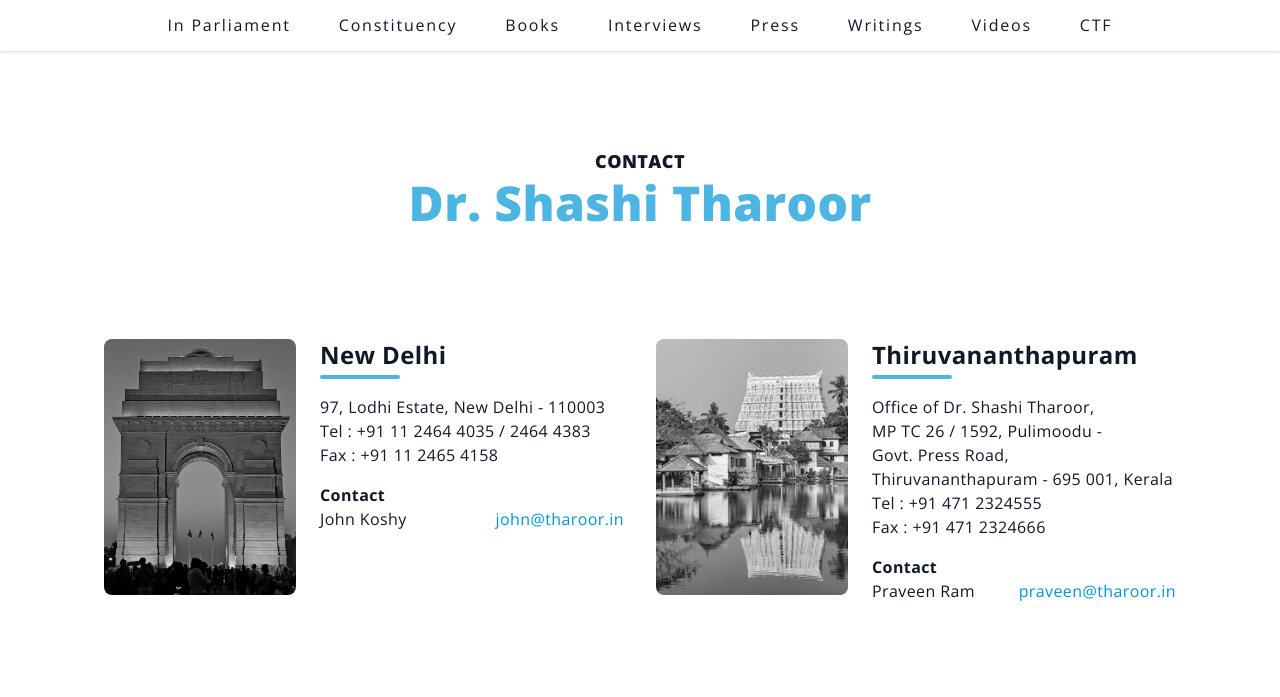
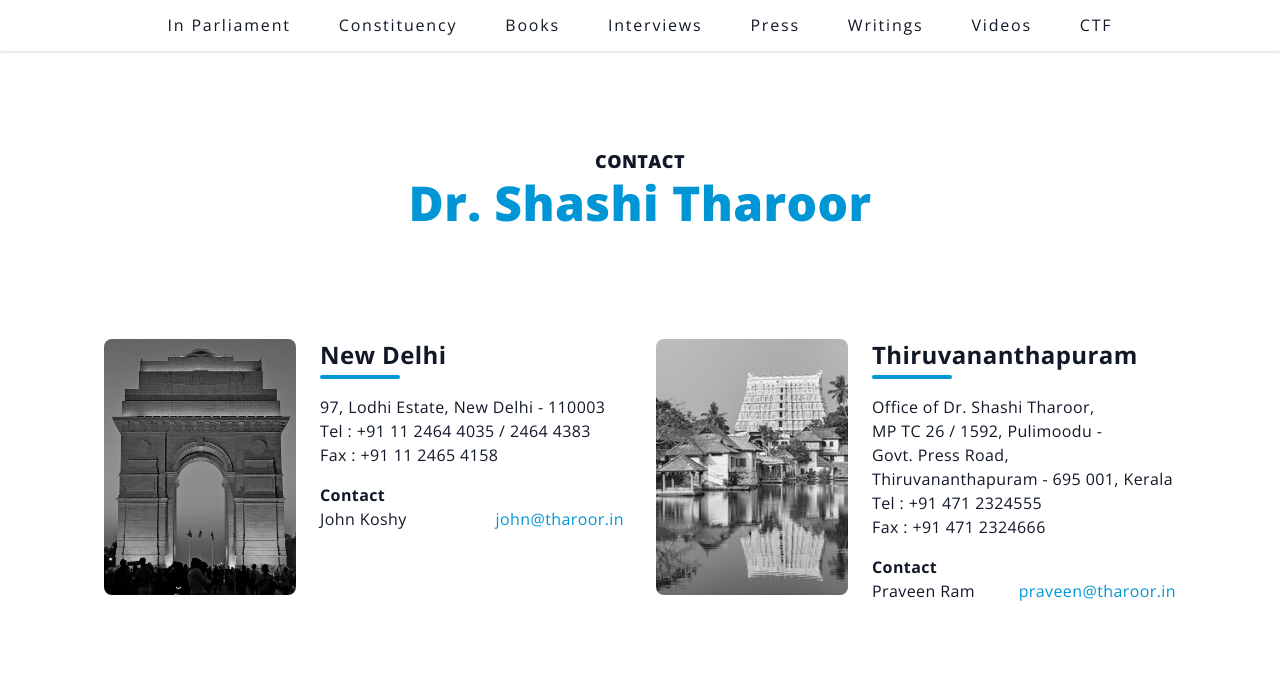
Before and after one commit to anandhanedom/gatsby-tailwind-template, a Gatsby site: page /contact in a window 1280 px wide. Shown: the part 103-800 px from the top of the page. Built offline with nearby package versions, Linux system fonts and the light colour scheme; Gatsby itself is replaced by a stand-in of ours.

Commit message:
fix: update text opacity

```diff
--- a/src/components/AboutBanner.js
+++ b/src/components/AboutBanner.js
@@ -9,7 +9,7 @@ const AboutBanner = () => {
         <div className="flex w-full mb-20 flex-wrap">
           <div className="font-extrabold tracking-wide lg:w-1/3 lg:mb-0 mb-4">
             <h2 className="text-sm md:text-lg mb-1 uppercase">About</h2>
-            <h3 className="text-primary-100 text-opacity-60 text-3xl md:text-5xl">
+            <h3 className="text-primary-100 text-3xl md:text-5xl">
               Dr. Shashi Tharoor
             </h3>
           </div>
--- a/src/components/MiniGallery.js
+++ b/src/components/MiniGallery.js
@@ -12,7 +12,7 @@ const MiniGallery = () => {
             <h2 className="text-sm md:text-lg mb-1 uppercase">
               My Constituency
             </h2>
-            <h3 className="text-primary-100 text-opacity-60 text-3xl md:text-5xl">
+            <h3 className="text-primary-100 text-3xl md:text-5xl">
               Trivandrum
             </h3>
           </div>
--- a/src/components/PageTitle.js
+++ b/src/components/PageTitle.js
@@ -5,7 +5,7 @@ const PageTitle = ({ title }) => {
     <div className="flex flex-col text-center w-full mb-20">
       <div className="font-extrabold tracking-wide mb-4">
         <h2 className="text-sm md:text-lg mb-1 uppercase">{title}</h2>
-        <h3 className="text-primary-100 text-opacity-70 text-3xl md:text-5xl">
+        <h3 className="text-primary-100 text-3xl md:text-5xl">
           Dr. Shashi Tharoor
         </h3>
       </div>
--- a/src/pages/contact.js
+++ b/src/pages/contact.js
@@ -24,7 +24,7 @@ const Contact = () => {
                 />
                 <div className="flex-grow sm:pl-6 flex flex-col justify-start md:text-left tracking-wide text-left">
                   <h2 className="font-bold text-2xl mb-1">New Delhi</h2>
-                  <div class="h-1 w-20 bg-primary-100 bg-opacity-70 rounded mb-4"></div>
+                  <div class="h-1 w-20 bg-primary-100 rounded mb-4"></div>
                   <p className="mb-4 text-base">
                     97, Lodhi Estate, New Delhi - 110003 <br />
                     Tel : +91 11 2464 4035 / 2464 4383
@@ -56,10 +56,7 @@ const Contact = () => {
                   <h2 className="font-bold text-2xl mb-1">
                     Thiruvananthapuram
                   </h2>
-                  <div
-                    class="h-1 w-20 bg-primary-100 bg-opacity-70
-                   rounded mb-4"
-                  ></div>
+                  <div class="h-1 w-20 bg-primary-100 rounded mb-4"></div>
                   <p className="mb-4 text-base">
                     Office of Dr. Shashi Tharoor,
                     <br />
```
